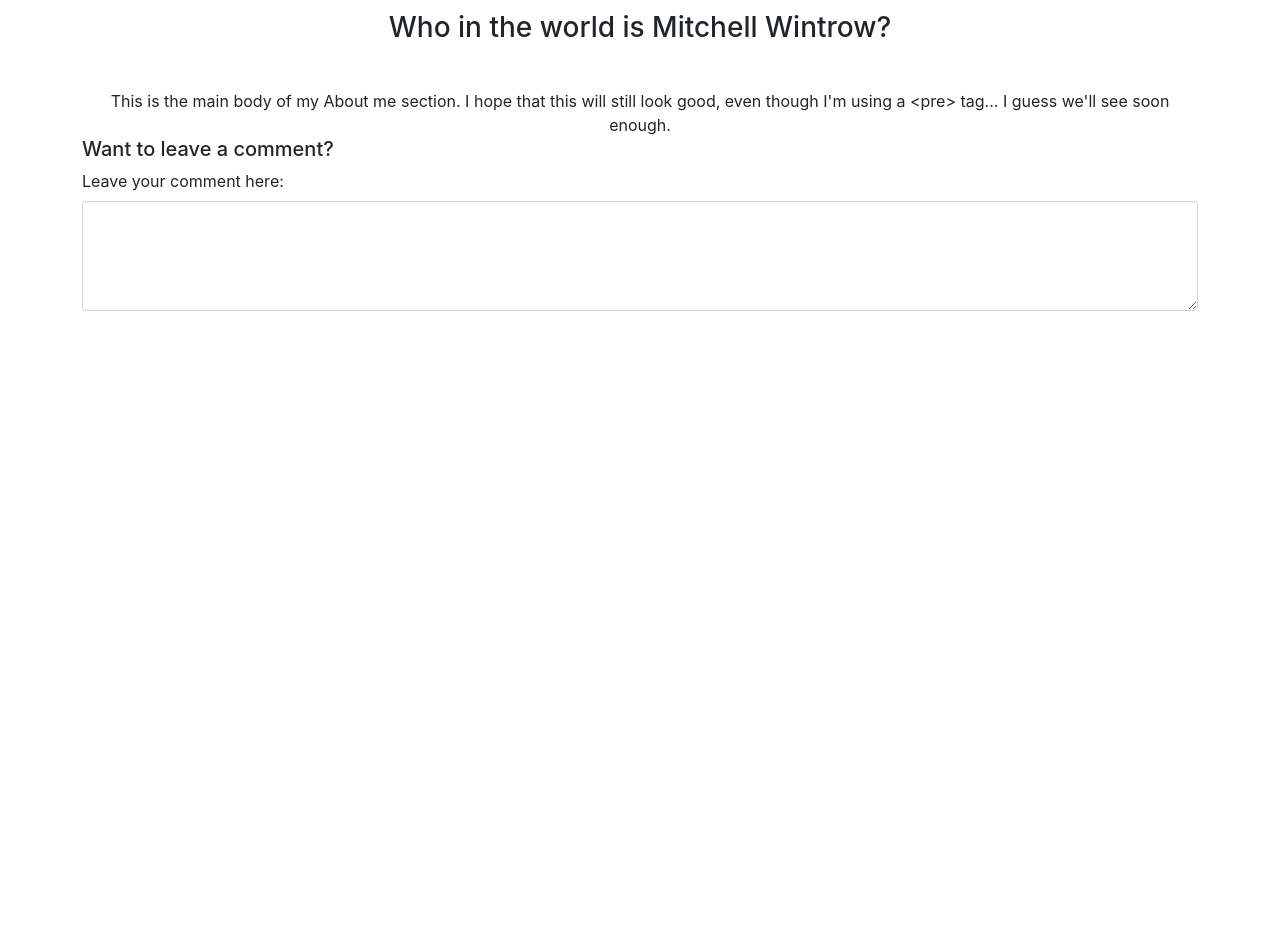
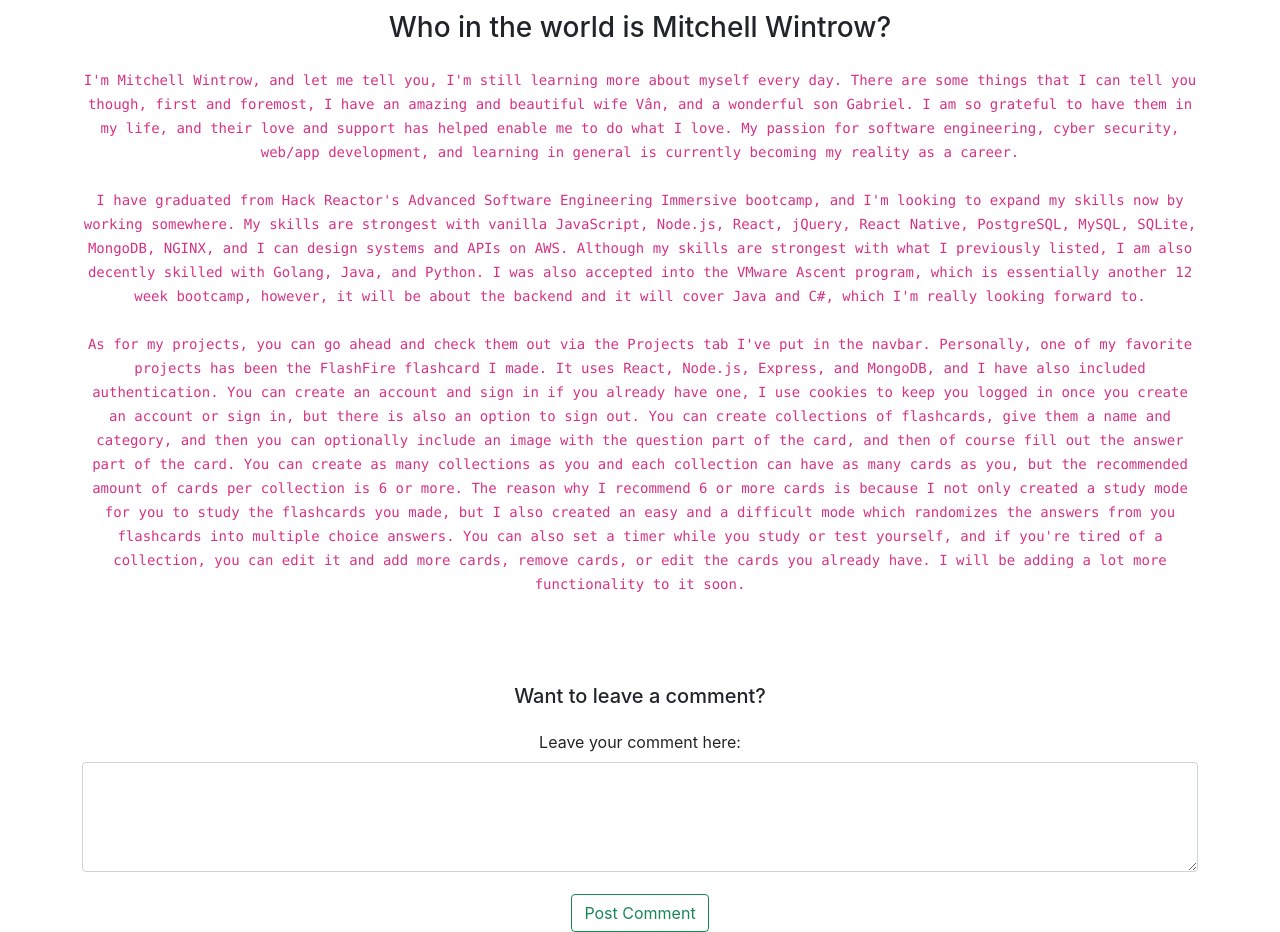
Before and after one commit to mrrobotisreal/iamwintrow-vite, a React (Vite) app: page / in a window 1280 px wide. Shown: the part 160-1092 px from the top of the page. Before the commit the page ends 800 px from the top, so only its background shows below. Built offline with nearby package versions, Linux system fonts and the light colour scheme.

Commit message:
Added some text to my about me section and changed some styling.

```diff
--- a/src/Home/Home.css
+++ b/src/Home/Home.css
@@ -1,9 +1,22 @@
 .title {
   text-align: center;
   margin-top: 4%;
-  margin-bottom: 4%;
+  margin-bottom: 2%;
 }
 
 .aboutMe {
   text-align: center;
 }
+
+.commentTitle {
+  text-align: center;
+  margin-top: 4%;
+}
+
+.leaveComment {
+  text-align: center;
+}
+
+.commentButton {
+  margin-top: 2%;
+}
--- a/src/Home/Home.jsx
+++ b/src/Home/Home.jsx
@@ -25,21 +25,35 @@ function Home() {
         <Row>
           <Col>
             <div className="aboutMe">
-              {
-              `This is the main body of my About me section.
-              I hope that this will still look good, even though
-              I'm using a <pre> tag... I guess we'll see soon enough.`
-              }
+              <code>
+                {
+                  `I'm Mitchell Wintrow, and let me tell you, I'm still learning more about myself every day. There are some things that I can tell you though, first and foremost, I have an amazing and beautiful wife Vân, and a wonderful son Gabriel. I am so grateful to have them in my life, and their love and support has helped enable me to do what I love. My passion for software engineering, cyber security, web/app development, and learning in general is currently becoming my reality as a career.`
+                }
+              </code>
+              <br />
+              <br />
+              <code>
+                {
+                  `I have graduated from Hack Reactor's Advanced Software Engineering Immersive bootcamp, and I'm looking to expand my skills now by working somewhere. My skills are strongest with vanilla JavaScript, Node.js, React, jQuery, React Native, PostgreSQL, MySQL, SQLite, MongoDB, NGINX, and I can design systems and APIs on AWS. Although my skills are strongest with what I previously listed, I am also decently skilled with Golang, Java, and Python. I was also accepted into the VMware Ascent program, which is essentially another 12 week bootcamp, however, it will be about the backend and it will cover Java and C#, which I'm really looking forward to.`
+                }
+              </code>
+              <br />
+              <br />
+              <code>
+                {
+                  `As for my projects, you can go ahead and check them out via the Projects tab I've put in the navbar. Personally, one of my favorite projects has been the FlashFire flashcard I made. It uses React, Node.js, Express, and MongoDB, and I have also included authentication. You can create an account and sign in if you already have one, I use cookies to keep you logged in once you create an account or sign in, but there is also an option to sign out. You can create collections of flashcards, give them a name and category, and then you can optionally include an image with the question part of the card, and then of course fill out the answer part of the card. You can create as many collections as you and each collection can have as many cards as you, but the recommended amount of cards per collection is 6 or more. The reason why I recommend 6 or more cards is because I not only created a study mode for you to study the flashcards you made, but I also created an easy and a difficult mode which randomizes the answers from you flashcards into multiple choice answers. You can also set a timer while you study or test yourself, and if you're tired of a collection, you can edit it and add more cards, remove cards, or edit the cards you already have. I will be adding a lot more functionality to it soon.`
+                }
+              </code>
             </div>
           </Col>
         </Row>
-        <Row>
+        <Row className="commentTitle">
           <Col>
-            <h5>Want to leave a comment?</h5>
+            <h5 className="title">Want to leave a comment?</h5>
           </Col>
         </Row>
         <Row>
-          <Col>
+          <Col className="leaveComment">
             <Form>
               <Form.Label>Leave your comment here:</Form.Label>
               <FormControl
@@ -49,6 +63,9 @@ function Home() {
                 onChange={handleCommentEntry}
               />
             </Form>
+            <Button className="commentButton" variant="outline-success">
+              Post Comment
+            </Button>
           </Col>
         </Row>
       </Container>
--- a/src/NavBar/NavBar.jsx
+++ b/src/NavBar/NavBar.jsx
@@ -8,6 +8,7 @@ import { Navbar, Nav, NavDropdown, Form, FormControl, Button } from 'react-boots
 export default function NavBar() {
   /* STATE */
   const [searchEntry, setSearchEntry] = useState('');
+  const [darkMode, setDarkmode] = useState(true);
 
   /* HANDLERS */
   function handleFlashFireClick(e) {
```
